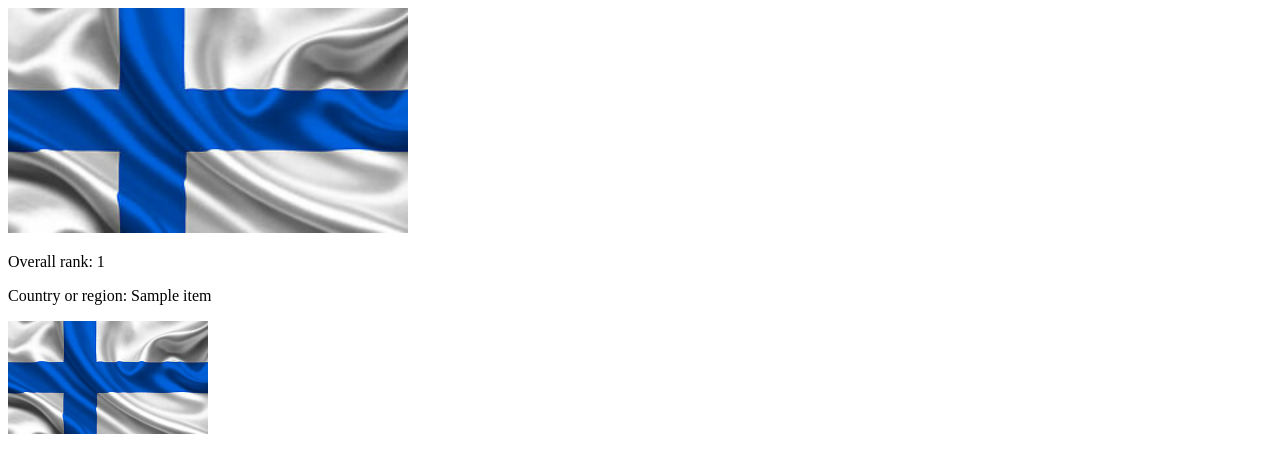
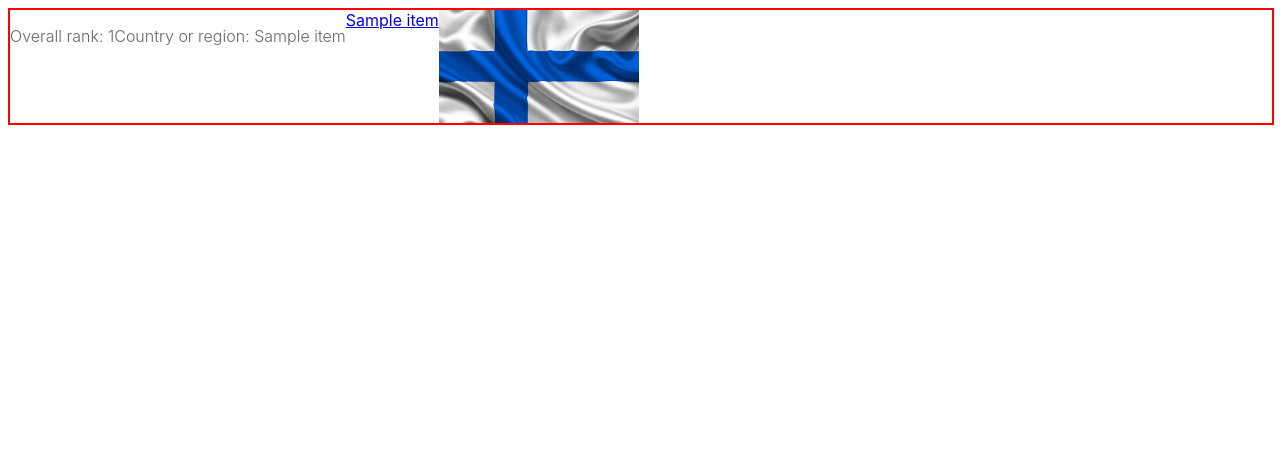
Before and after one commit to Bizzeia/PokemonBizza, a Flask app: template templates_flask/templates/hello.html in a window 1280 px wide. Shown: the top 473 px of the page. Run offline with Flask 3, Linux system fonts and the light colour scheme; the template is opened without the code that fills it: most values are stand-ins (such as "Sample title", 1, 10 or a date in 2020).

Commit message:
sdrogonotturno

```diff
--- /dev/null
+++ b/templates_flask/static/css/bommo.css
@@ -0,0 +1,23 @@
+    /* !Stile per tutto*/
+    body {font-family: 'Inter', sans-serif; font-size: 16px; cursor: url(../images/cursore-rusci.png), auto;}
+
+    .testo-grande{font-size: 70px; font-weight: 900;}
+    .testo-medio{font-size: 40px;}
+    .testo-normal{font-size: 20px;}
+    .testo-piccolo{font-size: 14px;}
+
+
+    p { color: #666; font-weight: 300;}
+
+    .testo-importante{font-size: 20px; text-transform: uppercase; font-weight: bold;}
+
+    .pulsante {padding: 18px 28px; background: #316bff; color: #fff; display: inline-block; border-radius: 4px;}
+    h1,h2,h3,h4,h5,h6 {color: #000; padding-bottom: 30px;}
+
+    .cursor-not-allowed {
+        cursor: not-allowed;
+    }
+
+    .paese {border: 1px solid red; display: flex;}
+
+    .grid{ width: 100%; border: 1px solid red;}
--- a/templates_flask/templates/hello.html
+++ b/templates_flask/templates/hello.html
@@ -1,13 +1,19 @@
 <!DOCTYPE html>
 <html lang="en">
+
 <head>
   <title>Felicità Paesi</title>
+  <link rel="stylesheet" href="../static/css/bommo.css" />
 </head>
-<body>
 
-  <img src="../static/images/1.jpg" alt="bommoooooo" width="400">
-  {% for item in units %}
+<body class="cursore-rusci">
 
+  <div class="grid">
+
+
+    <!-- <img src="../static/images/1.jpg" alt="bommoooooo" width="400"> -->
+    {% for item in paesi %}
+    <div class="paese">
     <p>
       Overall rank: {{ item[0] }}
     </p>
@@ -16,9 +22,17 @@
       Country or region: {{ item[1] }}
     </p>
 
+    <a href="/paesi/{{ item[1] }}">
+
+        {{ item[1] }}
+
+    </a>
+
     <img src="../static/images/{{item[0]}}.jpg" alt="{{item[0]}}" width="200">
+  </div>
     {% endfor %}
-
+  </div>
 
 </body>
+
 </html>
```
Also changed, not shown: templates_flask/app.py (line endings or trailing spaces), templates_flask/static/images/cursore-rusci.png (added). Lines whose indentation alone changed are shown as unchanged.
